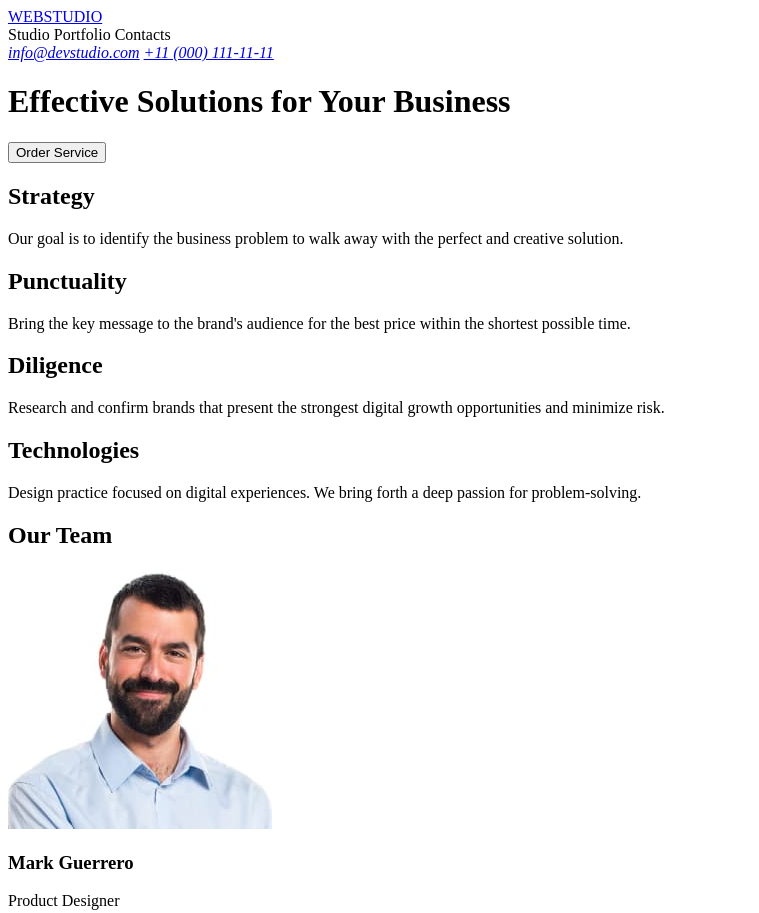
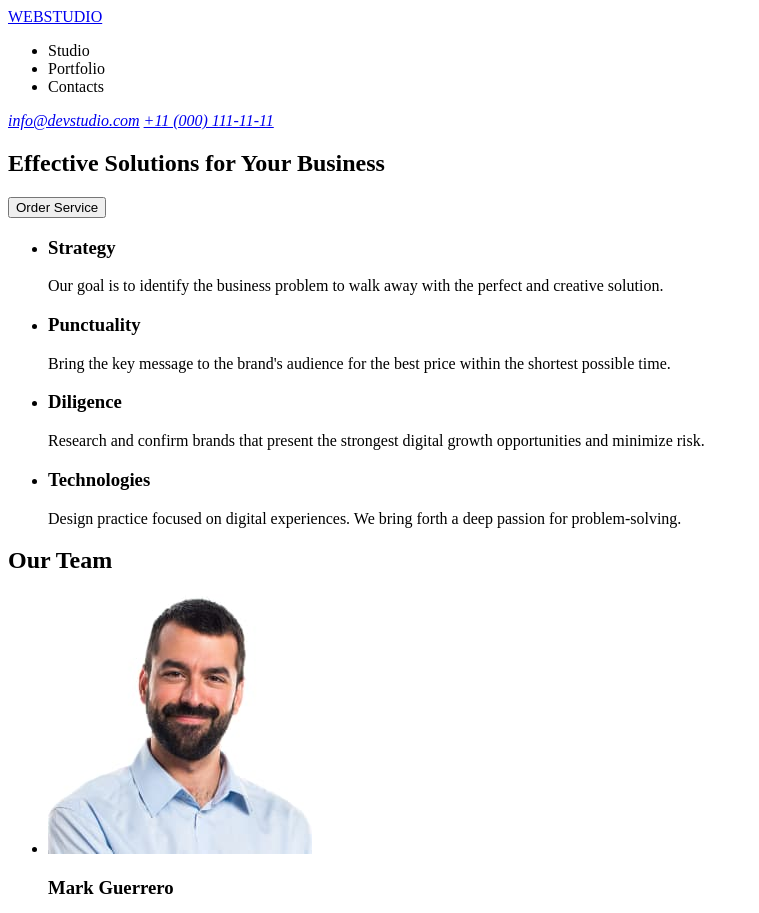
Before and after one commit to Morrinoa/studio-01, a plain HTML site: page index.html in a window 1280 px wide. Shown: the top 913 px of the page, without its empty margins (0-759 px from the left). Drawn offline with Linux system fonts and the light colour scheme.

Commit message:
Update index.html

```diff
--- a/index.html
+++ b/index.html
@@ -8,79 +8,92 @@
   <body>
     <!-- header -->
     <header>
-      <!-- top line -->
-      <div>
+      <nav>
         <a href="https://morrinoa.github.io/studio-01/">WEBSTUDIO</a>
-        <nav>
-          <span>Studio</span> <span>Portfolio</span> <span>Contacts</span>
+        <ul>
+          <li>Studio</li>
+          <li>Portfolio</li>
+          <li>Contacts</li>
+        </ul>
       </nav>
       <address>
         <a href="mailto:info@devstudio.com">info@devstudio.com</a>
         <a href="tel:+110001111111">+11 (000) 111-11-11</a>
       </address>
-      </div>
-      <!-- hero image -->
-      <div>
-        <h1>Effective Solutions for Your Business</h1>
-        <button type="button">Order Service</button>
-      </div>
     </header>
     <!-- main -->
     <main>
+      <!-- hero image -->
+      <section>
+        <h1>Effective Solutions for Your Business</h1>
+        <button type="button">Order Service</button>
+      </section>
       <!-- advantages -->
       <section>
-        <div>
-          <h2>Strategy</h2>
+        <ul>
+          <li>
+            <h3>Strategy</h3>
             <p>
               Our goal is to identify the business problem to walk away with the
               perfect and creative solution.
             </p>
-        </div>
-        <div>
-          <h2>Punctuality</h2>
+          </li>
+          <li>
+            <h3>Punctuality</h3>
             <p>
               Bring the key message to the brand's audience for the best price
               within the shortest possible time.
             </p>
-        </div>
-        <div>
-          <h2>Diligence</h2>
+          </li>
+          <li>
+            <h3>Diligence</h3>
             <p>
               Research and confirm brands that present the strongest digital
               growth opportunities and minimize risk.
             </p>
-        </div>
-        <div>
-          <h2>Technologies</h2>
+          </li>
+          <li>
+            <h3>Technologies</h3>
             <p>
               Design practice focused on digital experiences. We bring forth a
               deep passion for problem-solving.
             </p>
-        </div>
+          </li>
+        </ul>
       </section>
       <!-- Our Team -->
       <section>
         <h2>Our Team</h2>
-        <div class="team-card">
-          <img src="images/img-3.jpg" alt="Pfoto Mark Guerrero" width="264px" />
+        <ul>
+          <li>
+            <img
+              src="images/img-3.jpg"
+              alt="Pfoto Mark Guerrero"
+              width="264px"
+            />
             <h3>Mark Guerrero</h3>
             <p>Product Designer</p>
-        </div>
-        <div class="team-card">
+          </li>
+          <li>
             <img src="images/img-2.jpg" alt="Pfoto Tom Ford" width="264px" />
             <h3>Tom Ford</h3>
             <p>Frontend Developer</p>
-        </div>
-        <div class="team-card">
-          <img src="images/img-1.jpg" alt="Pfoto Camila Garcia" width="264px" />
+          </li>
+          <li>
+            <img
+              src="images/img-1.jpg"
+              alt="Pfoto Camila Garcia"
+              width="264px"
+            />
             <h3>Camila Garcia</h3>
             <p>Marketing</p>
-        </div>
-        <div class="team-card">
+          </li>
+          <li>
             <img src="images/img.jpg" alt="Pfoto Daniel Wilson" width="264px" />
             <h3>Daniel Wilson</h3>
             <p>UI Designer</p>
-        </div>
+          </li>
+        </ul>
       </section>
     </main>
     <!-- footer -->
```
Lines whose indentation alone changed are shown as unchanged.
